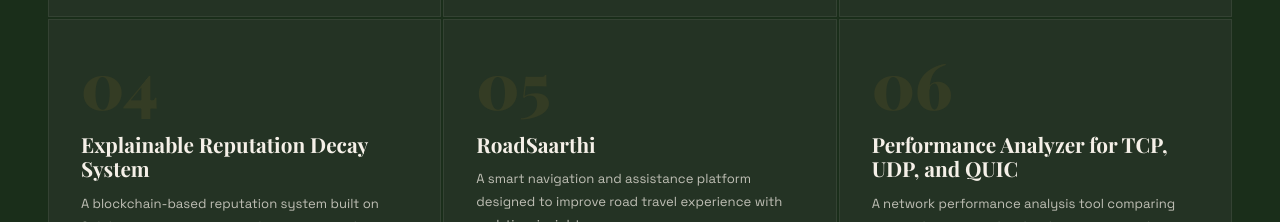
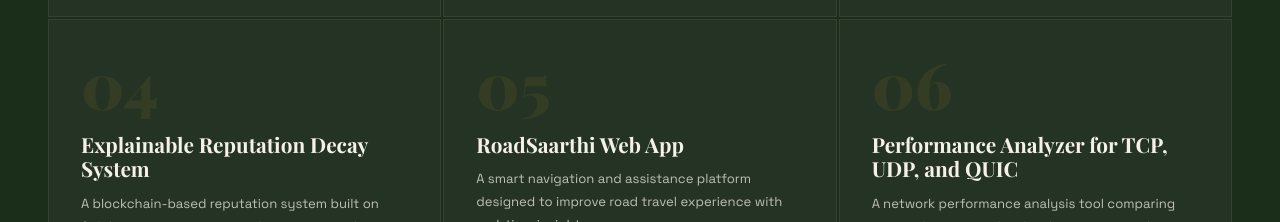
Before and after one commit to Rakshikagarg/Personal-Portfolio, a React (Vite) app in the folder client/: page / in a window 1280 px wide. Shown: the part 4880-5102 px from the top of the page. Built offline with nearby package versions, Linux system fonts and the light colour scheme; a web font is replaced by a local one.

Commit message:
project udapted

```diff
--- a/client/src/components/Projects.jsx
+++ b/client/src/components/Projects.jsx
@@ -35,7 +35,7 @@ const projects = [
   },
   {
     num: '05',
-    name: 'RoadSaarthi',
+    name: 'RoadSaarthi Web App',
     desc: 'A smart navigation and assistance platform designed to improve road travel experience with real-time insights.',
     tech: ['HTML', 'CSS', 'JavaScript', 'React'],
     github: 'https://github.com/Dhruv-aka-Dp/RoadSaarthi',
```
